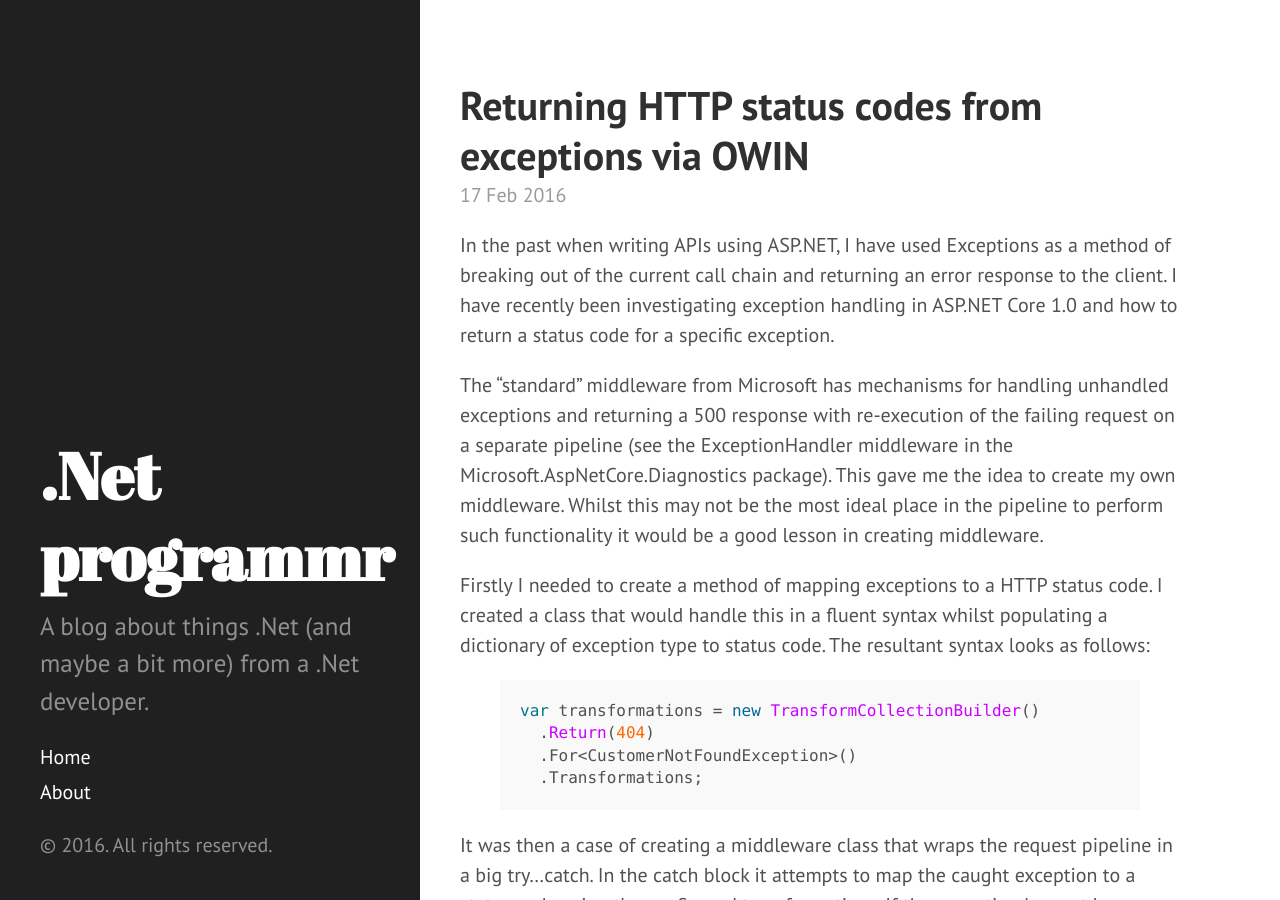
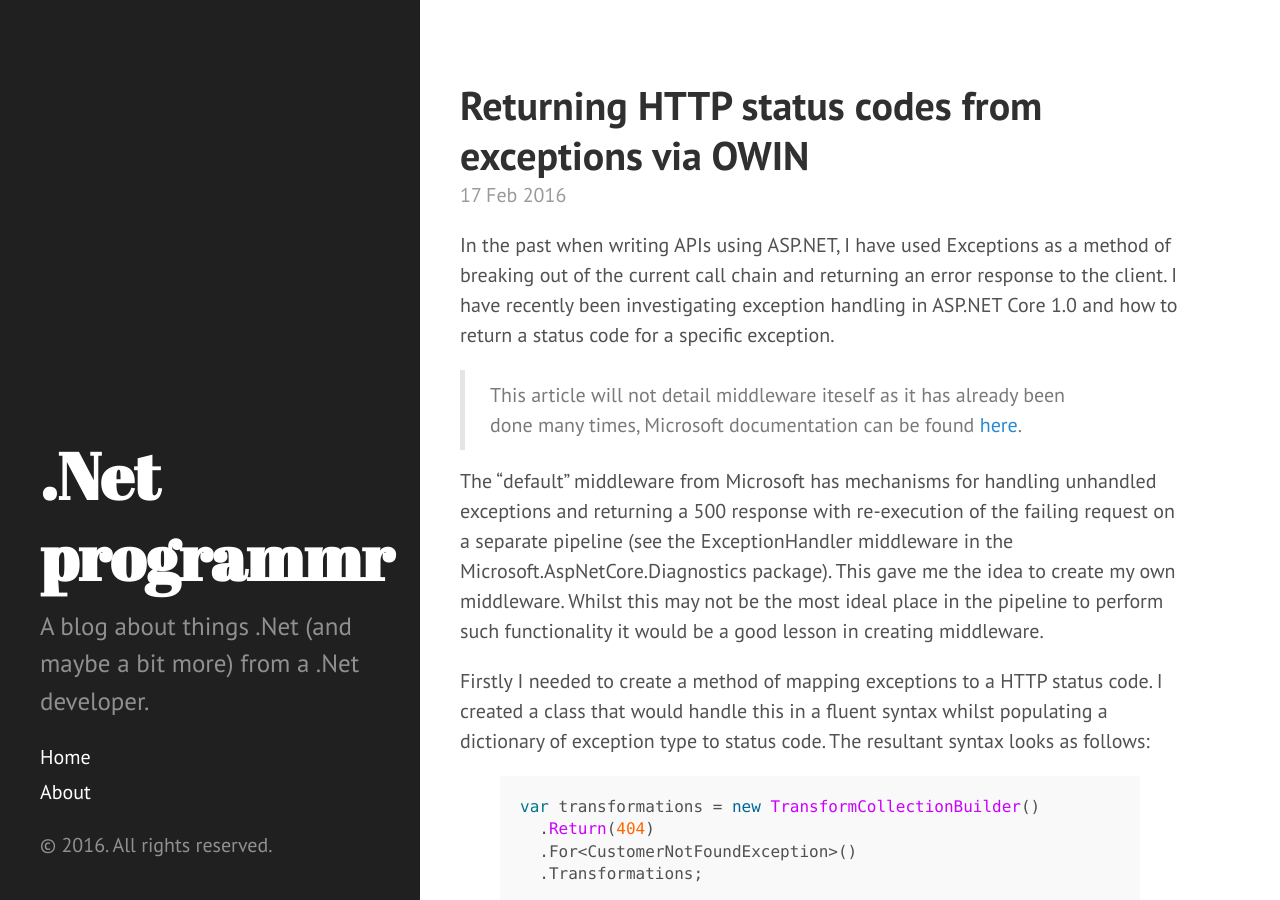
Before and after one commit to dotnetprogrammr/dotnetprogrammr.github.io, a Jekyll site: the page built from _posts/2016-02-17-returning-http-status-codes-from-exceptions-via-owin.markdown, in a window 1280 px wide and 900 px high. Built offline with Jekyll 4.4.1, drawn with Linux system fonts in a browser that asks for light colours; comment, search, counter and statistics services are not loaded.

Commit message:
Slight revision to OWIN ASP.NET Exception post

```diff
--- a/_posts/2016-02-17-returning-http-status-codes-from-exceptions-via-owin.markdown
+++ b/_posts/2016-02-17-returning-http-status-codes-from-exceptions-via-owin.markdown
@@ -7,7 +7,9 @@ categories: OWIN ASP.NET C#
 ---
 In the past when writing APIs using ASP.NET, I have used Exceptions as a method of breaking out of the current call chain and returning an error response to the client. I have recently been investigating exception handling in ASP.NET Core 1.0 and how to return a status code for a specific exception.
 
-The "standard" middleware from Microsoft has mechanisms for handling unhandled exceptions and returning a 500 response with re-execution of the failing request on a separate pipeline (see the ExceptionHandler middleware in the Microsoft.AspNetCore.Diagnostics package). This gave me the idea to create my own middleware. Whilst this may not be the most ideal place in the pipeline to perform such functionality it would be a good lesson in creating middleware.
+> This article will not detail middleware iteself as it has already been done many times, Microsoft documentation can be found [here][microsoft-middleware].
+
+The "default" middleware from Microsoft has mechanisms for handling unhandled exceptions and returning a 500 response with re-execution of the failing request on a separate pipeline (see the ExceptionHandler middleware in the Microsoft.AspNetCore.Diagnostics package). This gave me the idea to create my own middleware. Whilst this may not be the most ideal place in the pipeline to perform such functionality it would be a good lesson in creating middleware.
 
 Firstly I needed to create a method of mapping exceptions to a HTTP status code. I created a class that would handle this in a fluent syntax whilst populating a dictionary of exception type to status code. The resultant syntax looks as follows:
 
@@ -22,4 +24,5 @@ It was then a case of creating a middleware class that wraps the request pipelin
 
 The repository for the middleware can be found [here][middleware-repository], feel free to raise an issue or submit a pull request.
 
+[microsoft-middleware]: https://docs.asp.net/en/latest/fundamentals/middleware.html
 [middleware-repository]: https://github.com/dotnetprogrammr/Dnp.AspNetCore.Diagnostics
```
